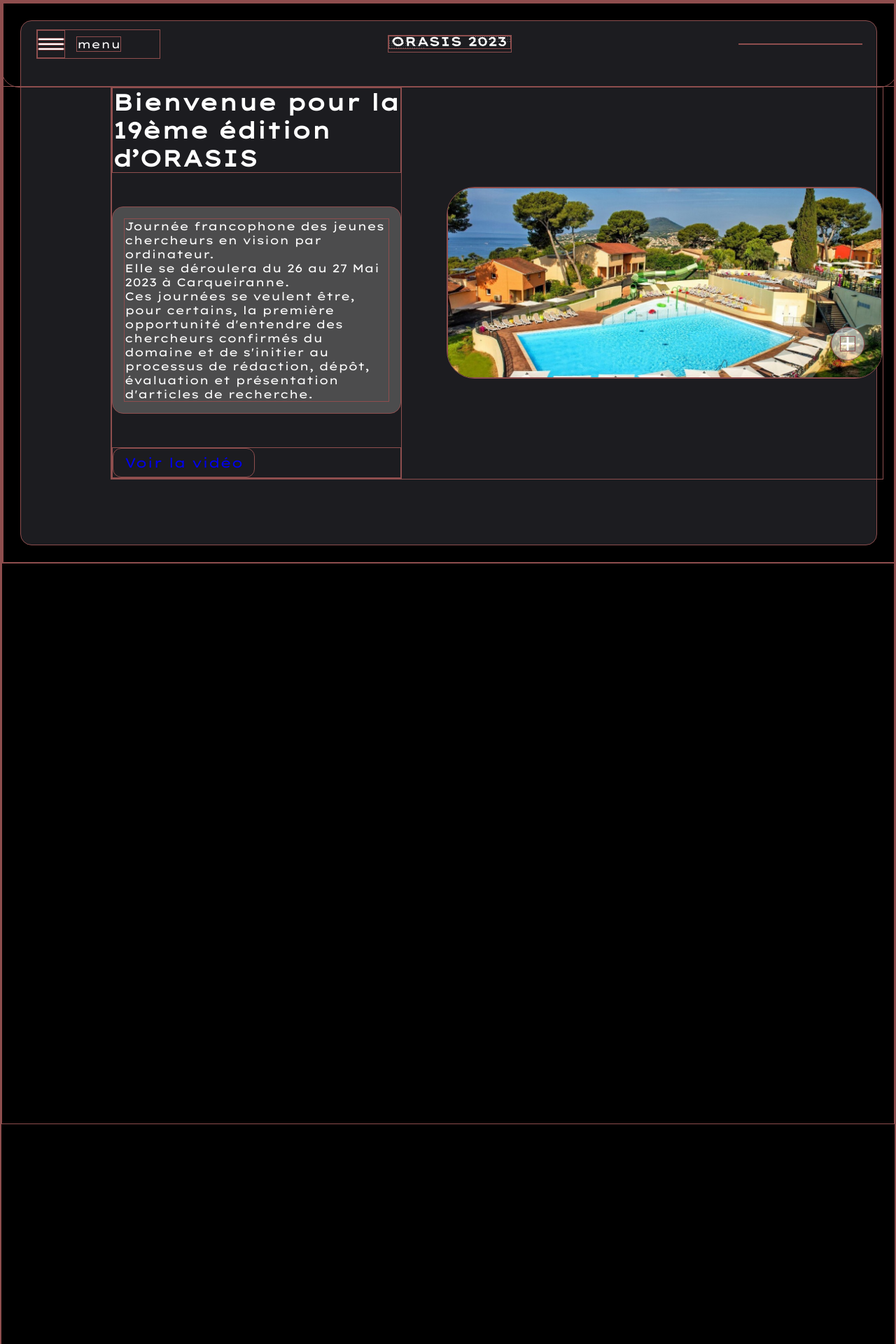
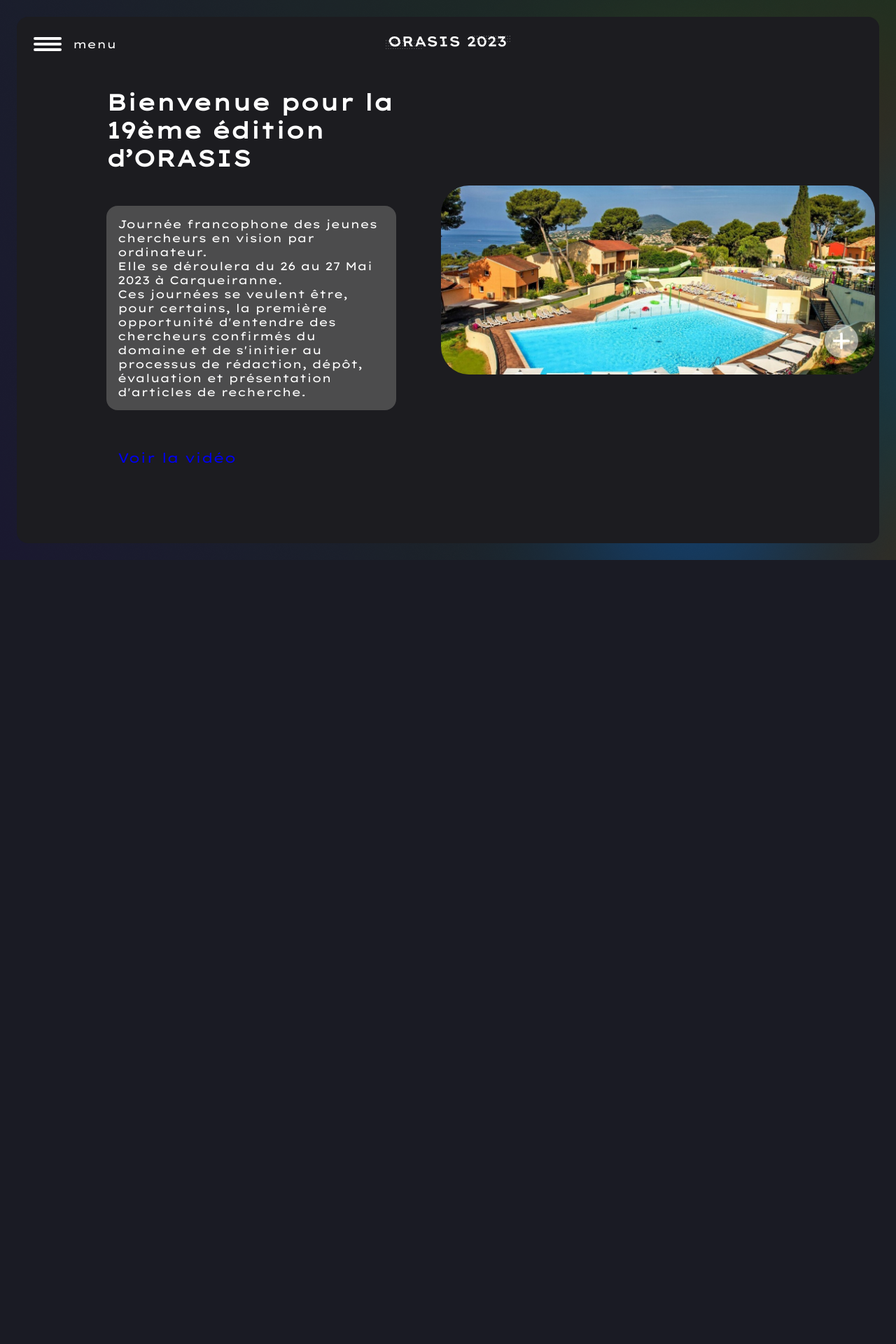
Before and after one commit to mathis-lambert/orasis_sae, a PHP site: page / in a window 1280 px wide. Shown: the top 1920 px of the page at 70% size. After the commit the page ends 800 px from the top, so only its background shows below. Run offline with PHP 8.4, Linux system fonts and the light colour scheme; some libraries are stand-ins or nearby versions.

Commit message:
scss pour contact

```diff
--- a/assets/style/components/_contact.scss
+++ b/assets/style/components/_contact.scss
@@ -1,7 +1,14 @@
-*{
-    border: 1px solid rgb(142, 78, 78);
+
+body{
+    background-image: url("../img/background.png");
+    // height: 10vh;
+    background-repeat: no-repeat;
 
 }
-body{
-    background-color: black;
+
+.contact{
+    flex-wrap: wrap;
+    color: white;
+    text-align: center;
+
 }
--- a/assets/style/style.css
+++ b/assets/style/style.css
@@ -223,12 +223,15 @@ header .header-container .logo img {
     transform: scale(1, 1);
   }
 }
-* {
-  border: 1px solid rgb(142, 78, 78);
+body {
+  background-image: url("../img/background.png");
+  background-repeat: no-repeat;
 }
 
-body {
-  background-color: black;
+.contact {
+  flex-wrap: wrap;
+  color: white;
+  text-align: center;
 }
 
 /* reset */
```
Also changed, not shown: contact.php (+4 -4 lines), assets/img/background.png (renamed from assets/img/Group 1background.png), 1 other file.
